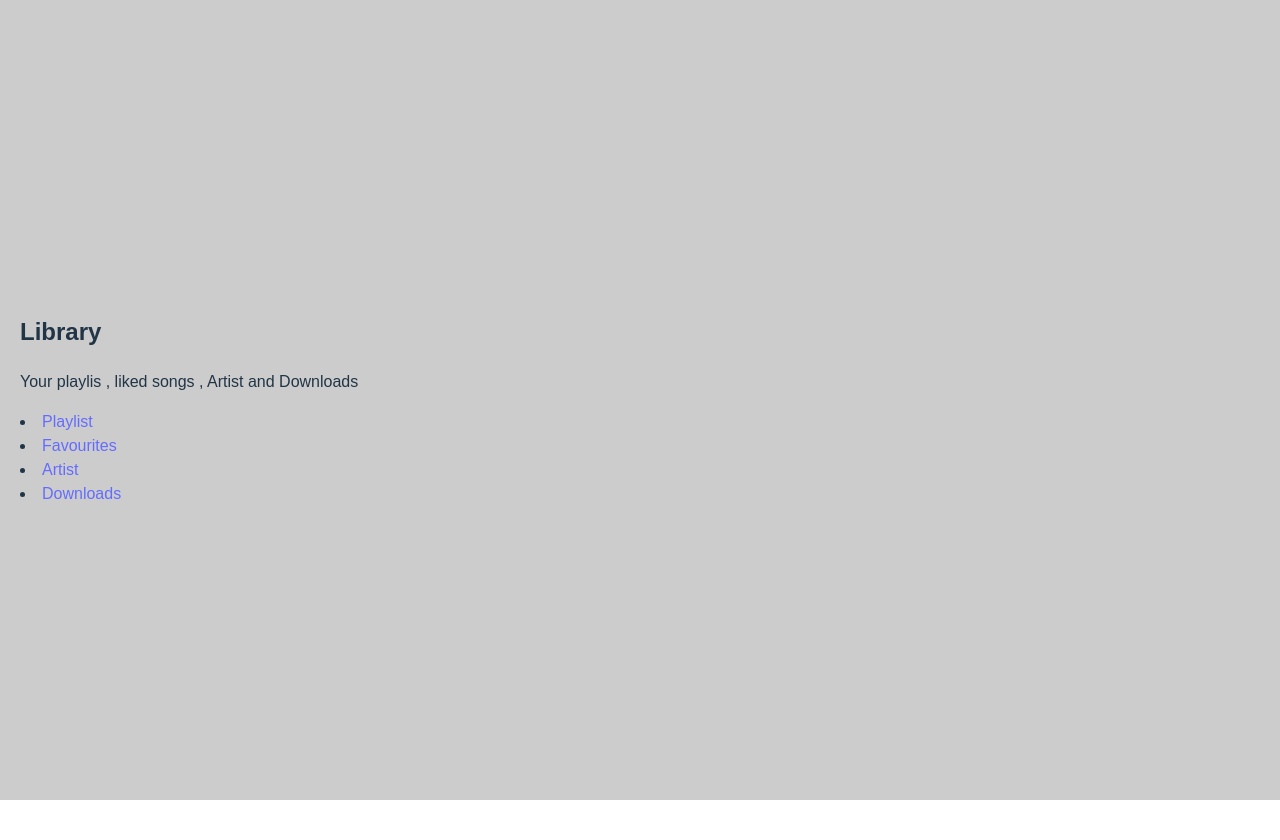
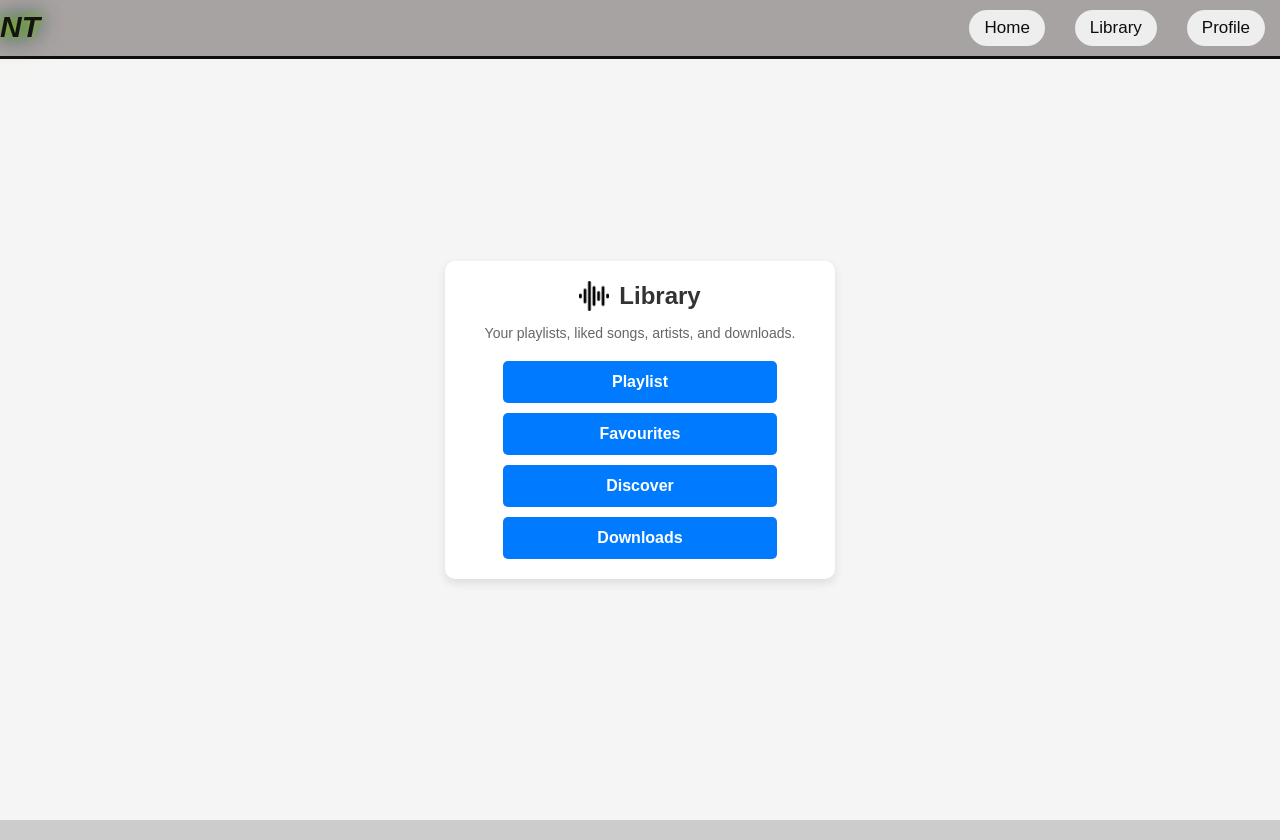
Before and after one commit to nahashon-source/Trace, a React (Vite) app: page /library in a window 1280 px wide. Before the commit the page ends 800 px from the top, so only its background shows below. Built offline with nearby package versions, Linux system fonts and the light colour scheme.

Commit message:
updated the library page also favourites and discover

```diff
--- a/src/App.jsx
+++ b/src/App.jsx
@@ -6,6 +6,8 @@ import './App.css';
 import Navbar from './components/Navbar';
 import Library from './pages/Library';
 import Favourites from './pages/Favourites.jsx'
+import Discover from './pages/Discover';
+import Profile from './pages/Profile.jsx';
 
 
 const App = () => {
@@ -25,13 +27,15 @@ const App = () => {
   return (
     <Router>
       <div className="app-container">
+      <Navbar/>
+
 
         <Routes>
           <Route path="/" element={<Home />} />
-          <Route path="/" element={<Navbar/>} />
           <Route path="/playlist" element={<PlaylistPage />} />
           <Route path="/library" element={<Library data={currentItems} pageCount={pageCount} handlePageClick={handlePageClick} />} />
           <Route path="/favourites" element={<Favourites />} />
+          <Route path="/discover" element={<Discover />} />
         </Routes>
       </div>
     </Router>
--- a/src/index.css
+++ b/src/index.css
@@ -1,91 +1,286 @@
-:root {
-  font-family: Inter, system-ui, Avenir, Helvetica, Arial, sans-serif;
-  line-height: 1.5;
-  font-weight: 400;
-
-  color-scheme: light dark;
-  color: rgba(255, 255, 255, 0.87);
-  background-color: #242424;
-
-  font-synthesis: none;
-  text-rendering: optimizeLegibility;
-  -webkit-font-smoothing: antialiased;
-  -moz-osx-font-smoothing: grayscale;
+/* Centering the container */
+.library-container {
+  display: flex;
+  justify-content: center;
+  align-items: center;
+  height: 100vh;
+  width: 100vw; /* Ensures full width */
+  background-color: #f5f5f5;
 }
 
-a {
-  font-weight: 500;
-  color: #646cff;
-  text-decoration: inherit;
-}
-a:hover {
-  color: #535bf2;
+/* Styling the library card */
+.library-card {
+  background: white;
+  padding: 20px;
+  border-radius: 10px;
+  box-shadow: 0px 4px 10px rgba(0, 0, 0, 0.1);
+  width: 350px;
+  text-align: center;
 }
 
-body {
-  margin: 0;
+/* Header styling */
+.library-header {
   display: flex;
-  place-items: center;
-  min-width: 320px;
-  min-height: 100vh;
+  align-items: center;
+  justify-content: center;
+  gap: 10px;
+  margin-bottom: 10px;
 }
 
-h1 {
-  font-size: 3.2em;
-  line-height: 1.1;
+.library-icon {
+  width: 30px;
+  height: 30px;
 }
 
-button {
-  border-radius: 8px;
-  border: 1px solid transparent;
-  padding: 0.6em 1.2em;
-  font-size: 1em;
-  font-weight: 500;
-  font-family: inherit;
-  background-color: #1a1a1a;
-  cursor: pointer;
-  transition: border-color 0.25s;
-}
-button:hover {
-  border-color: #646cff;
-}
-button:focus,
-button:focus-visible {
-  outline: 4px auto -webkit-focus-ring-color;
+.library-title {
+  font-size: 24px;
+  font-weight: bold;
+  margin: 0;
 }
 
-@media (prefers-color-scheme: light) {
-  :root {
-    color: #213547;
-    background-color: #ffffff;
+/* Description styling */
+.library-description {
+  font-size: 14px;
+  color: #666;
+  margin-bottom: 20px;
+}
+
+/* Centering the button list */
+.library-list {
+  display: flex;
+  flex-direction: column;
+  align-items: center;
+  gap: 10px;
+}
+
+/* Button styling */
+.library-button {
+  display: inline-block;
+  text-decoration: none;
+  background: #007bff;
+  color: white;
+  padding: 12px;
+  border-radius: 5px;
+  text-align: center;
+  font-size: 16px;
+  font-weight: bold;
+  width: 80%;
+  max-width: 250px;
+  transition: background 0.3s ease-in-out;
+}
+
+.library-button:hover {
+  background: #0056b3;
+}
+
+
+
+
+
+
+
+
+
+
+
+
+
+
+
+
+
+
+
+
+/* favourites */
+
+
+/* General styling */
+.favourites-container {
+  max-width: 800px;
+  margin: 40px auto;
+  padding: 20px;
+  background: #ffffff;
+  box-shadow: 0 4px 8px rgba(0, 0, 0, 0.1);
+  border-radius: 8px;
+  font-family: 'Arial', sans-serif;
+}
+
+/* Title styling */
+.favourites-container h2 {
+  text-align: center;
+  font-size: 24px;
+  color: #333;
+  margin-bottom: 20px;
+}
+
+/* Table styling */
+.favourites-table {
+  width: 100%;
+  border-collapse: collapse;
+  border-radius: 8px;
+  overflow: hidden;
+}
+
+.favourites-table th,
+.favourites-table td {
+  padding: 12px;
+  text-align: left;
+}
+
+.favourites-table th {
+  background: #4a90e2;
+  color: #ffffff;
+  font-size: 16px;
+}
+
+.favourites-table tbody tr {
+  border-bottom: 1px solid #ddd;
+  transition: background 0.3s ease-in-out;
+}
+
+.favourites-table tbody tr:hover {
+  background: #f5f5f5;
+}
+
+/* Responsive Design */
+@media (max-width: 768px) {
+  .favourites-container {
+      width: 90%;
   }
-  a:hover {
-    color: #747bff;
-  }
-  button {
-    background-color: #f9f9f9;
+
+  .favourites-table th,
+  .favourites-table td {
+      padding: 10px;
+      font-size: 14px;
   }
 }
 
 
-.favourites-container {
-  width: 80%;
-  margin: auto;
-  text-align: center;
+
+
+
+
+
+
+
+
+
+
+
+
+
+
+
+
+
+/* Discover */
+
+
+
+/* General Styling */
+body {
+  font-family: 'Arial', sans-serif;
+  background-color: #f4f4f4;
+  color: #333;
+  margin: 0;
+  padding: 0;
 }
 
-.favourites-table {
+/* Container Styling */
+section {
+  max-width: 900px;
+  margin: 20px auto;
+  background: #fff;
+  padding: 20px;
+  border-radius: 10px;
+  box-shadow: 0 4px 8px rgba(0, 0, 0, 0.1);
+}
+
+/* Header */
+header {
+  text-align: center;
+  margin-bottom: 20px;
+}
+
+header h2 {
+  font-size: 24px;
+  font-weight: bold;
+  color: #222;
+}
+
+header p {
+  font-size: 16px;
+  color: #666;
+}
+
+/* Genre Section */
+h3 {
+  font-size: 20px;
+  margin-top: 20px;
+  color: #222;
+}
+
+h4 {
+  font-size: 18px;
+  color: #444;
+  margin-bottom: 8px;
+}
+
+ul {
+  list-style: none;
+  padding: 0;
+}
+
+ul li {
+  display: inline-block;
+  background: #eee;
+  padding: 8px 15px;
+  margin: 5px;
+  border-radius: 20px;
+  font-size: 14px;
+  color: #333;
+  cursor: pointer;
+  transition: background 0.3s ease-in-out;
+}
+
+ul li:hover {
+  background: #ddd;
+}
+
+/* Top Songs Table */
+table {
   width: 100%;
   border-collapse: collapse;
   margin-top: 10px;
 }
 
-.favourites-table th,
-.favourites-table td {
-  border: 1px solid #ccc;
-  padding: 10px;
+thead {
+  background: #222;
+  color: #fff;
 }
 
-.favourites-table th {
-  background-color: #f4f4f4;
+th, td {
+  padding: 12px;
+  text-align: left;
+  border-bottom: 1px solid #ddd;
 }
+
+tr:hover {
+  background: #f9f9f9;
+}
+
+/* Responsive Design */
+@media (max-width: 600px) {
+  section {
+    padding: 15px;
+  }
+
+  ul li {
+    padding: 6px 12px;
+  }
+
+  th, td {
+    padding: 10px;
+  }
+}
--- /dev/null
+++ b/src/pages/Discover.jsx
@@ -0,0 +1,103 @@
+import React from 'react';
+import '../index.css';
+import Navbar from '../components/Navbar.jsx';
+
+// Sample data
+const discoverData = [
+  {
+    title: 'Popular Genres',
+    genres: ['All', 'Pop', 'Rock', 'Hip-Hop', 'R&B'],
+  },
+];
+
+const topSongs = [
+  { id: 1, title: 'Careless Whisper', duration: '5:04' },
+  { id: 2, title: 'Blinding Lights', duration: '4:21' },
+  { id: 3, title: 'Shape of You', duration: '3:56' },
+  { id: 4, title: "Don't Start Now", duration: '3:20' },
+  { id: 5, title: 'Stairway to Heaven', duration: '4:28' },
+];
+
+const pop = [
+  { id: 6, title: 'Paint It, Black', duration: '4:05' },
+  { id: 7, title: 'Stairway to Heaven', duration: '4:28' },
+  { id: 8, title: 'Sugar', duration: '4:13' },
+  { id: 9, title: 'Love Story', duration: '3:47' },
+  { id: 10, title: 'Uptown Funk', duration: '4:11' },
+];
+
+const rock = [
+  { id: 11, title: 'Bohemian Rhapsody', duration: '5:55' },
+  { id: 12, title: 'Hotel California', duration: '6:30' },
+  { id: 13, title: 'Sweet Child O’ Mine', duration: '5:56' },
+];
+
+const Discover = () => {
+  return (
+    <div>
+      <Navbar />
+      <section>
+        <header>
+          <h2>Discover Music</h2>
+          <p>Discover new artists, albums, and playlists</p>
+        </header>
+
+        <div>
+          <h3>Genres</h3>
+          {discoverData.map(({ title, genres }) => (
+            <div key={title}>
+              <h4>{title}</h4>
+              <ul>
+                {genres.map((genre, index) => (
+                  <li key={index}>{genre}</li>
+                ))}
+              </ul>
+            </div>
+          ))}
+        </div>
+
+        <div>
+          <h3>Top Songs</h3>
+          <table>
+            <thead>
+              <tr>
+                <th>#</th>
+                <th>Song</th>
+                <th>Duration</th>
+              </tr>
+            </thead>
+            <tbody>
+              {topSongs.map(({ id, title, duration }) => (
+                <tr key={id}>
+                  <td>{id}</td>
+                  <td>{title}</td>
+                  <td>{duration}</td>
+                </tr>
+              ))}
+            </tbody>
+            <tbody>
+              {pop.map(({ id, title, duration }) => (
+                <tr key={id}>
+                  <td>{id}</td>
+                  <td>{title}</td>
+                  <td>{duration}</td>
+                </tr>
+              ))}
+            </tbody>
+            <tbody>
+              {rock.map(({ id, title, duration }) => (
+                <tr key={id}>
+                  <td>{id}</td>
+                  <td>{title}</td>
+                  <td>{duration}</td>
+                </tr>
+              ))}
+            </tbody>
+          </table>
+        </div>
+      </section>
+    </div>
+  );
+};
+
+export default Discover;
--- a/src/pages/Favourites.jsx
+++ b/src/pages/Favourites.jsx
@@ -1,28 +1,63 @@
 import React from 'react';
-import '../index.css'; // Import the CSS file
+import '../index.css';
 
-const Favourites = () => {
-  return (
+// Sample data array which can be expanded in the future.
+const favouritesData = [
+  {
+    id: 1,
+    track:'Trap',
+    song: 'Good Drank',
+    artist: '2 chains, Gucci Mane, Quavo',
+    duration: '3:57',
+    added: '1 day ago'
+  },
+  {
+    id : 2,
+    song: 'Long Story Short',
+    artist:'2 chains, Lil Wayne',
+    duration: '2:45',
+    added: '2 months ago'
+  },
+  {
+    id: 3,
+    song: 'Baby',
+    artist: '21 Savage',
+    duration: '3:20',
+    added: '3 weeks ago'
+  },
+  {
+    id: 4,
+    song: 'Gangsta',
+    artist: '21 Savage',
+    duration: '4:05',
+    added: '4 months ago'
+  }
+];
+
+const Favourites = () => (
   <div className="favourites-container">
     <h2>Favourites</h2>
     <table className="favourites-table">
       <thead>
         <tr>
-            <th>Track</th>
+          <th>#</th>
+          <th>Artist</th>
           <th>Date added</th>
           <th>Duration</th>
         </tr>
       </thead>
       <tbody>
-          <tr>
-            <td>Sample Track</td>
-            <td>3:45</td>
-            <td>1 day ago</td>
+        {favouritesData.map(({ id, artist, added, duration }) => (
+          <tr key={id}>
+            <td>{id}</td>
+            <td>{artist}</td>
+            <td>{added}</td>
+            <td>{duration}</td>
           </tr>
+        ))}
       </tbody>
     </table>
   </div>
 );
-};
 
-export default Favourites;
+export default React.memo(Favourites);
--- a/src/pages/Library.jsx
+++ b/src/pages/Library.jsx
@@ -1,22 +1,61 @@
+// import { Link } from 'react-router-dom';
+// import  WaveSoundIcon from '../assets/wave-sound.png';
+// import React from 'react'
+// import '../index.css';
+
+
+// function Library() {
+//   return (
+//     <div>
+//         <section>
+//             <div>
+//                <img src={WaveSoundIcon} alt="wave sound icon" />
+//                 <h2>Library</h2>
+//                 <p>Your playlis , liked songs , Artist and Downloads</p>
+//             </div>
+//         </section>
+//         <li><Link to="/Playlist">Playlist</Link></li>
+//        <li><Link to="/Favourites">Favourites</Link></li>
+//        <li><Link to="/Discover">Discover</Link></li>
+//        <li><Link to="/Downloads">Downloads</Link></li>
+//     </div>
+//   )
+// }
+
+// export default Library
+
+
+
+
+
+
 import { Link } from 'react-router-dom';
-import React from 'react'
-
+import WaveSoundIcon from '../assets/wave-sound.png';
+import React from 'react';
+import '../index.css';  // Import the CSS file
 
 function Library() {
   return (
-    <div>
-        <section>
-            <div>
-                <h2>Library</h2>
-                <p>Your playlis , liked songs , Artist and Downloads</p>
-            </div>
-        </section>
-        <li><Link to="/Playlist">Playlist</Link></li>
-       <li><Link to="/Favourites">Favourites</Link></li>
-       <li><Link to="/Artist">Artist</Link></li>
-       <li><Link to="/Downloads">Downloads</Link></li>
+    <div className="library-container">
+      <section className="library-card">
+        <div className="library-header">
+          <img src={WaveSoundIcon} alt="Library Icon" className="library-icon" />
+          <h2 className="library-title">Library</h2>
+        </div>
+
+        <p className="library-description">
+          Your playlists, liked songs, artists, and downloads.
+        </p>
+
+        <div className="library-list">
+          <Link to="/Playlist" className="library-button">Playlist</Link>
+          <Link to="/Favourites" className="library-button">Favourites</Link>
+          <Link to="/Discover" className="library-button">Discover</Link>
+          <Link to="/Downloads" className="library-button">Downloads</Link>
+        </div>
+      </section>
     </div>
-  )
+  );
 }
 
-export default Library
+export default Library;
--- /dev/null
+++ b/src/pages/Profile.jsx
@@ -0,0 +1,12 @@
+import React from 'react'
+import Navbar from '../components/Navbar.jsx'
+
+const Profile = () => {
+  return (
+    <div>
+        <Navbar/>
+    </div>
+  )
+}
+
+export default Profile
```
Also changed, not shown: src/assets/wave-sound.png (added). Lines whose indentation alone changed are shown as unchanged.
